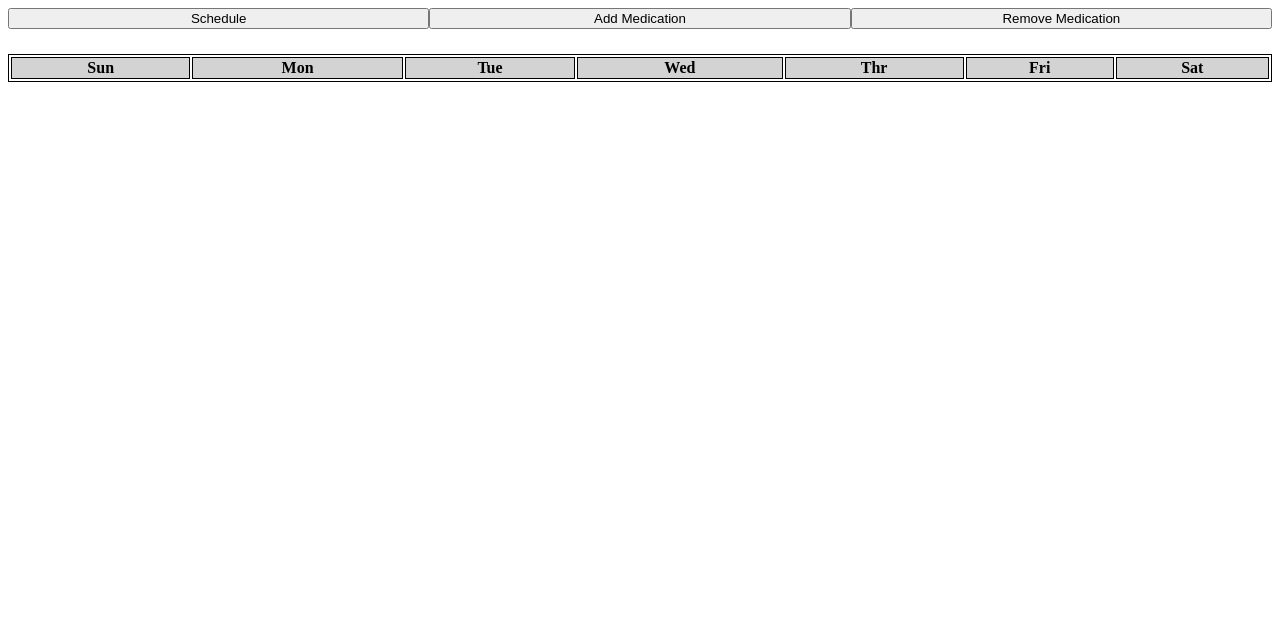
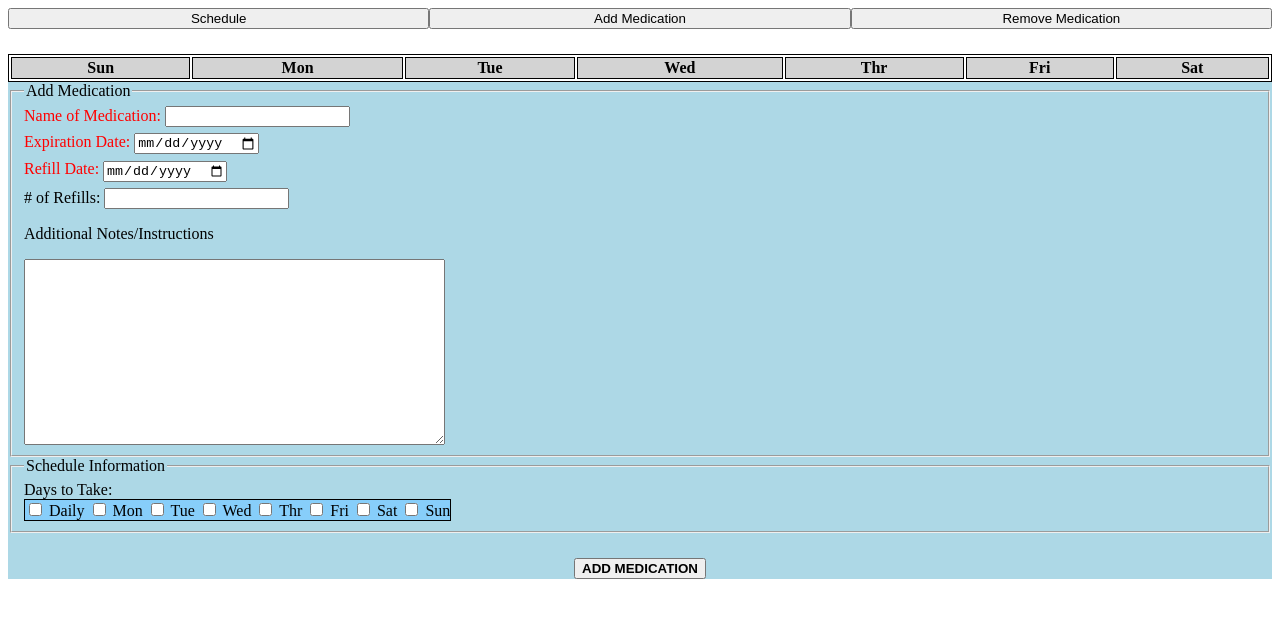
Before and after one commit to ewu2023/cs326-project-telesto, a plain HTML site: page index.html in a window 1280 px wide. Drawn offline with Linux system fonts and the light colour scheme.

Commit message:
Added 'Add Medication' form and appropriate CSS

```diff
--- a/index.html
+++ b/index.html
@@ -5,9 +5,9 @@
     </head>
     <body>
         <div id="controls">
-            <input type="button" class="dash-item" id="schedule-button" value="Schedule">
-            <input type="button" class="dash-item" id="add-button" value="Add Medication">
-            <input type="button" class="dash-item" id="remove-button" value="Remove Medication">
+            <input type="button" class="dash-item" id="schedule-toggle" value="Schedule">
+            <input type="button" class="dash-item" id="add-toggle" value="Add Medication">
+            <input type="button" class="dash-item" id="remove-toggle" value="Remove Medication">
         </div>
 
         <!-- Table Section -->
@@ -23,7 +23,70 @@
                     <td id="fri" class="day">Fri</td>
                     <td id="sat" class="day">Sat</td>
                 </tr>
+                <!-- Populate rest of table using JS -->
             </table>
+        </div>
+
+        <!-- Add Form -->
+        <div id="add-form-holder">
+            <form id="add-medication">
+                <fieldset id="enter-med">
+                    <legend>Add Medication</legend>
+                    <label class="required" for="med-name">Name of Medication:</label>
+                    <input type="text" id="med-name">
+
+                    <br>
+                    <label class="required" for="exp-date">Expiration Date:</label>
+                    <input class="form-entry-mid" type="date" id="exp-date">
+
+
+                    <br>
+                    <label class="required" for="refill-date">Refill Date:</label>
+                    <input class="form-entry-mid " type="date" id="refill-date">
+
+                    <br>
+                    <label for="num-refills"># of Refills:</label>
+                    <input class="form-entry-mid" type="number" min="0">
+
+                    <br>
+                    <p><label class="form-entry-mid" for="notes">Additional Notes/Instructions</label></p>
+                    <textarea class="text-input" id="notes" rows=10 cols=50 name="notes"></textarea>
+                </fieldset>
+
+                <fieldset id="schedule-info">
+                    <legend>Schedule Information</legend>
+                    <label for="day-buttons">Days to Take:</label>
+                    <div id="day-buttons-container">
+                        <input type="checkbox" id="daily-btn">
+                        <label for="daily-btn">Daily</label>
+
+                        <input type="checkbox" id="mon-btn">
+                        <label for="mon-btn">Mon</label>
+
+                        <input type="checkbox" id="tue-btn">
+                        <label for="mon-btn">Tue</label>
+
+                        <input type="checkbox" id="wed-btn">
+                        <label for="wed-btn">Wed</label>
+
+                        <input type="checkbox" id="thr-btn">
+                        <label for="thr-btn">Thr</label>
+
+                        <input type="checkbox" id="fri-btn">
+                        <label for="fri-btn">Fri</label>
+
+                        <input type="checkbox" id="sat-btn">
+                        <label for="sat-btn">Sat</label>
+
+                        <input type="checkbox" id="sun-btn">
+                        <label for="sun-btn">Sun</label>
+                    </div>
+                </fieldset>
+
+                <div id="button-holder">
+                    <input type="button" id="add-button" value="ADD MEDICATION">
+                </div>
+            </form>
         </div>
     </body>
 </html>
--- a/main.css
+++ b/main.css
@@ -15,3 +15,37 @@
     border: 1px solid black;
     background-color: lightgray;
 }
+
+/* CSS for Add form */
+#add-form-holder {
+    background-color: lightblue;
+}
+
+.text-input {
+    font-size: small;
+    font-family: Georgia, 'Times New Roman', Times, serif;
+}
+
+.form-entry-mid {
+    margin-top: 0.5%;
+}
+
+.required {
+    color: red;
+}
+
+#day-buttons-container {
+    border: 1px solid black;
+    width: fit-content;
+    background-color: lightskyblue;
+}
+
+#button-holder {
+    text-align: center;
+    margin-top: 2%;
+}
+
+#add-button {
+    font-weight: bold;
+    font-family: Arial, Helvetica, sans-serif;
+}
```
